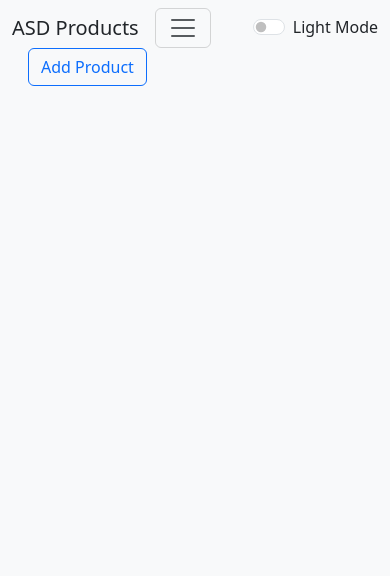
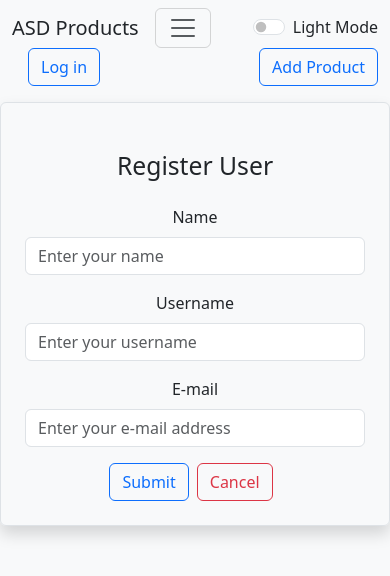
Before and after one commit to Taehexnlee/ASD_azure_front, a React (Create React App) app: page /adduser in a window 390 px wide. Shown: the top 576 px of the page. Built offline with nearby package versions, Linux system fonts and the light colour scheme.

Commit message:
make user

```diff
--- a/package.json
+++ b/package.json
@@ -6,6 +6,7 @@
     "@testing-library/jest-dom": "^5.17.0",
     "@testing-library/react": "^13.4.0",
     "@testing-library/user-event": "^13.5.0",
+    "asd-fe": "file:",
     "axios": "^1.7.7",
     "bootstrap": "^5.3.3",
     "react": "^18.3.1",
--- a/src/App.js
+++ b/src/App.js
@@ -1,12 +1,17 @@
 import './App.css';
 import '../node_modules/bootstrap/dist/css/bootstrap.min.css';
 import Navbar from './layout/Navbar';
-import Home from './pages/Home';
+import ProductPage from './pages/ProductPage';
 import AddProduct from './products/AddProduct';
 import EditProduct from './products/EditProduct';
 import ViewProduct from './products/ViewProduct';
 import { BrowserRouter as Router, Routes, Route } from 'react-router-dom';
 import { useState } from 'react';
+import HomePage from './pages/HomePage';
+import UserPage from './pages/UserPage';
+import AddUser from './Users/AddUser';
+import EditUser from './Users/EditUser';
+import ViewUser from './Users/ViewUser';
 
 function App() {
   const [darkMode, setDarkMode] = useState(false);
@@ -20,7 +25,12 @@ function App() {
       <Router>
         <Navbar darkMode={darkMode} toggleDarkMode={toggleDarkMode} />
         <Routes>
-          <Route exact path='/' element={<Home />} />
+          <Route exact path='/' element={<HomePage/>}/>
+          <Route exact path='/productpage' element={<ProductPage />} />
+          <Route exact path='/userpage' element={<UserPage />} />
+          <Route exact path='/adduser' element={<AddUser />} />
+          <Route exact path='/edituser/:id' element={<EditUser />} />
+          <Route exact path='/viewuser/:id' element={<ViewUser />} />
           <Route exact path='/addproduct' element={<AddProduct />} />
           <Route exact path='/editproduct/:id' element={<EditProduct />} />
           <Route exact path='/viewproduct/:id' element={<ViewProduct />} />
--- /dev/null
+++ b/src/Users/AddUser.js
@@ -0,0 +1,83 @@
+import axios from "axios";
+import React, { useState } from "react";
+import { Link, useNavigate } from "react-router-dom";
+
+export default function AddUser() {
+  let navigate = useNavigate();
+
+  const [user, setUser] = useState({
+    name: "",
+    username: "",
+    email: "",
+  });
+
+  const { name, username, email } = user;
+
+  const onInputChange = (e) => {
+    setUser({ ...user, [e.target.name]: e.target.value });
+  };
+
+  const onSubmit = async (e) => {
+    e.preventDefault();
+    await axios.post("http://localhost:8080/user", user);
+    navigate("/");
+  };
+
+  return (
+    <div className="container">
+      <div className="row">
+        <div className="col-md-6 offset-md-3 border rounded p-4 mt-2 shadow">
+          <h2 className="text-center m-4">Register User</h2>
+
+          <form onSubmit={(e) => onSubmit(e)}>
+            <div className="mb-3">
+              <label htmlFor="Name" className="form-label">
+                Name
+              </label>
+              <input
+                type={"text"}
+                className="form-control"
+                placeholder="Enter your name"
+                name="name"
+                value={name}
+                onChange={(e) => onInputChange(e)}
+              />
+            </div>
+            <div className="mb-3">
+              <label htmlFor="Username" className="form-label">
+                Username
+              </label>
+              <input
+                type={"text"}
+                className="form-control"
+                placeholder="Enter your username"
+                name="username"
+                value={username}
+                onChange={(e) => onInputChange(e)}
+              />
+            </div>
+            <div className="mb-3">
+              <label htmlFor="Email" className="form-label">
+                E-mail
+              </label>
+              <input
+                type={"text"}
+                className="form-control"
+                placeholder="Enter your e-mail address"
+                name="email"
+                value={email}
+                onChange={(e) => onInputChange(e)}
+              />
+            </div>
+            <button type="submit" className="btn btn-outline-primary">
+              Submit
+            </button>
+            <Link className="btn btn-outline-danger mx-2" to="/userpage">
+              Cancel
+            </Link>
+          </form>
+        </div>
+      </div>
+    </div>
+  );
+}
--- /dev/null
+++ b/src/Users/EditUser.js
@@ -0,0 +1,94 @@
+import axios from "axios";
+import React, { useEffect, useState } from "react";
+import { Link, useNavigate, useParams } from "react-router-dom";
+
+export default function EditUser() {
+  let navigate = useNavigate();
+
+  const { id } = useParams();
+
+  const [user, setUser] = useState({
+    name: "",
+    username: "",
+    email: "",
+  });
+
+  const { name, username, email } = user;
+
+  const onInputChange = (e) => {
+    setUser({ ...user, [e.target.name]: e.target.value });
+  };
+
+  useEffect(() => {
+    loadUser();
+  }, []);
+
+  const onSubmit = async (e) => {
+    e.preventDefault();
+    await axios.put(`http://localhost:8080/user/${id}`, user);
+    navigate("/");
+  };
+
+  const loadUser = async () => {
+    const result = await axios.get(`http://localhost:8080/user/${id}`);
+    setUser(result.data);
+  };
+
+  return (
+    <div className="container">
+      <div className="row">
+        <div className="col-md-6 offset-md-3 border rounded p-4 mt-2 shadow">
+          <h2 className="text-center m-4">Edit User</h2>
+
+          <form onSubmit={(e) => onSubmit(e)}>
+            <div className="mb-3">
+              <label htmlFor="Name" className="form-label">
+                Name
+              </label>
+              <input
+                type={"text"}
+                className="form-control"
+                placeholder="Enter your name"
+                name="name"
+                value={name}
+                onChange={(e) => onInputChange(e)}
+              />
+            </div>
+            <div className="mb-3">
+              <label htmlFor="Username" className="form-label">
+                Username
+              </label>
+              <input
+                type={"text"}
+                className="form-control"
+                placeholder="Enter your username"
+                name="username"
+                value={username}
+                onChange={(e) => onInputChange(e)}
+              />
+            </div>
+            <div className="mb-3">
+              <label htmlFor="Email" className="form-label">
+                E-mail
+              </label>
+              <input
+                type={"text"}
+                className="form-control"
+                placeholder="Enter your e-mail address"
+                name="email"
+                value={email}
+                onChange={(e) => onInputChange(e)}
+              />
+            </div>
+            <button type="submit" className="btn btn-outline-primary">
+              Submit
+            </button>
+            <Link className="btn btn-outline-danger mx-2" to="/userpage">
+              Cancel
+            </Link>
+          </form>
+        </div>
+      </div>
+    </div>
+  );
+}
--- /dev/null
+++ b/src/Users/ViewUser.js
@@ -0,0 +1,55 @@
+import axios from "axios";
+import React, { useEffect,useState } from "react";
+import { Link, useParams } from "react-router-dom";
+
+export default function ViewUser() {
+  const [user, setUser] = useState({
+    name: "",
+    username: "",
+    email: "",
+  });
+
+  const { id } = useParams();
+
+  useEffect(() => {
+    loadUser();
+  }, []);
+
+  const loadUser = async () => {
+    const result = await axios.get(`http://localhost:8080/user/${id}`);
+    setUser(result.data);
+  };
+
+  return (
+    <div className="container">
+      <div className="row">
+        <div className="col-md-6 offset-md-3 border rounded p-4 mt-2 shadow">
+          <h2 className="text-center m-4">User Details</h2>
+
+          <div className="card">
+            <div className="card-header">
+              Details of user id : {user.id}
+              <ul className="list-group list-group-flush">
+                <li className="list-group-item">
+                  <b>Name:</b>
+                  {user.name}
+                </li>
+                <li className="list-group-item">
+                  <b>UserName:</b>
+                  {user.username}
+                </li>
+                <li className="list-group-item">
+                  <b>Email:</b>
+                  {user.email}
+                </li>
+              </ul>
+            </div>
+          </div>
+          <Link className="btn btn-primary my-2" to={"/userpage"}>
+            Back to Home
+          </Link>
+        </div>
+      </div>
+    </div>
+  );
+}
--- a/src/layout/Navbar.js
+++ b/src/layout/Navbar.js
@@ -33,7 +33,7 @@ export default function Navbar({ darkMode, toggleDarkMode }) {
               {darkMode ? 'Dark Mode' : 'Light Mode'}
             </label>
           </div>
-
+          <Link className='btn btn-outline-primary ms-3' to="/adduser">Log in</Link>
           <Link className='btn btn-outline-primary ms-3' to="/addproduct">Add Product</Link>
         </div>
       </nav>
--- /dev/null
+++ b/src/pages/HomePage.js
@@ -0,0 +1,11 @@
+import React from 'react'
+import { Link } from 'react-router-dom';
+export default function HomePage() {
+  return (
+    <div>
+        <Link className='btn btn-outline-primary ms-3' to="/userpage">User Page</Link>
+        <Link className='btn btn-outline-primary ms-3' to="/productpage">Product Page</Link>
+    </div>
+
+  )
+}
--- a/src/pages/Home.js
+++ b/src/pages/ProductPage.js
@@ -2,7 +2,7 @@ import React, { useEffect, useState } from 'react';
 import axios from 'axios';
 import { Link } from 'react-router-dom';
 
-export default function Home() {
+export default function ProductPage() {
 
   const [products, setProducts] = useState([]);
 
--- /dev/null
+++ b/src/pages/UserPage.js
@@ -0,0 +1,73 @@
+import React, { useEffect, useState } from "react";
+import axios from "axios";
+import { Link, useParams } from "react-router-dom";
+
+export default function Home() {
+  const [users, setUsers] = useState([]);
+
+  const { id } = useParams();
+
+  useEffect(() => {
+    loadUsers();
+  }, []);
+
+  const loadUsers = async () => {
+    const result = await axios.get("http://localhost:8080/users");
+    setUsers(result.data);
+  };
+
+  const deleteUser = async (id) => {
+    await axios.delete(`http://localhost:8080/user/${id}`);
+    loadUsers();
+  };
+
+  return (
+    <div className="container">
+      <div className="py-4">
+        <table className="table border shadow">
+          <thead>
+            <tr>
+              <th scope="col">S.N</th>
+              <th scope="col">Name</th>
+              <th scope="col">Username</th>
+              <th scope="col">Email</th>
+              <th scope="col">Action</th>
+            </tr>
+          </thead>
+          <tbody>
+            {users.map((user, index) => (
+              <tr>
+                <th scope="row" key={index}>
+                  {index + 1}
+                </th>
+                <td>{user.name}</td>
+                <td>{user.username}</td>
+                <td>{user.email}</td>
+                <td>
+                  <Link
+                    className="btn btn-primary mx-2"
+                    to={`/viewuser/${user.id}`}
+                  >
+                    View
+                  </Link>
+                  <Link
+                    className="btn btn-outline-primary mx-2"
+                    to={`/edituser/${user.id}`}
+                  >
+                    Edit
+                  </Link>
+                  <button
+                    className="btn btn-danger mx-2"
+                    onClick={() => deleteUser(user.id)}
+                  >
+                    Delete
+                  </button>
+                </td>
+              </tr>
+            ))}
+          </tbody>
+        </table>
+      </div>
+    </div>
+  );
+}
--- a/src/products/AddProduct.js
+++ b/src/products/AddProduct.js
@@ -31,7 +31,7 @@ export default function AddProduct() {
         <div className='container'>
             <div className='row'>
                 <div className='col-md-6 offset-md-3 border rounded p-4 mt-2 shadow'>
-                    <h2 className='text-center m-4'>Register User</h2>
+                    <h2 className='text-center m-4'>Add New Product</h2>
 
                     <form onSubmit={(e) => onSubmit(e)}>
                     <div className='mb-3'>
--- a/src/products/EditProduct.js
+++ b/src/products/EditProduct.js
@@ -41,7 +41,7 @@ export default function EditProduct() {
     <div className='container'>
         <div className='row'>
             <div className='col-md-6 offset-md-3 border rounded p-4 mt-2 shadow'>
-                <h2 className='text-center m-4'>Register User</h2>
+                <h2 className='text-center m-4'>Update Product</h2>
 
                 <form onSubmit={(e) => onSubmit(e)}>
                 <div className='mb-3'>
```
Also changed, not shown: 1 other file (tests, documents, lock files or other folders).
